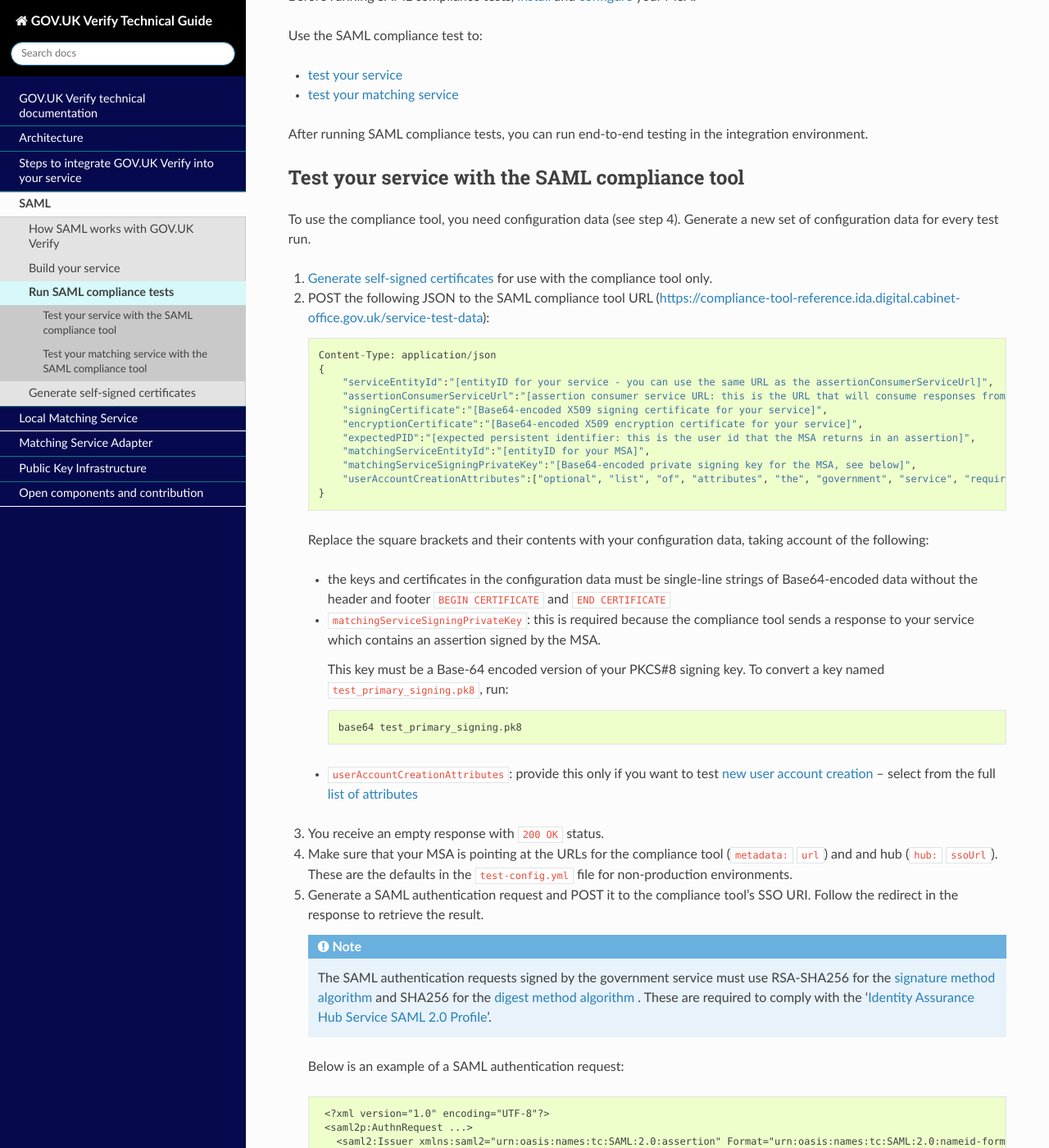
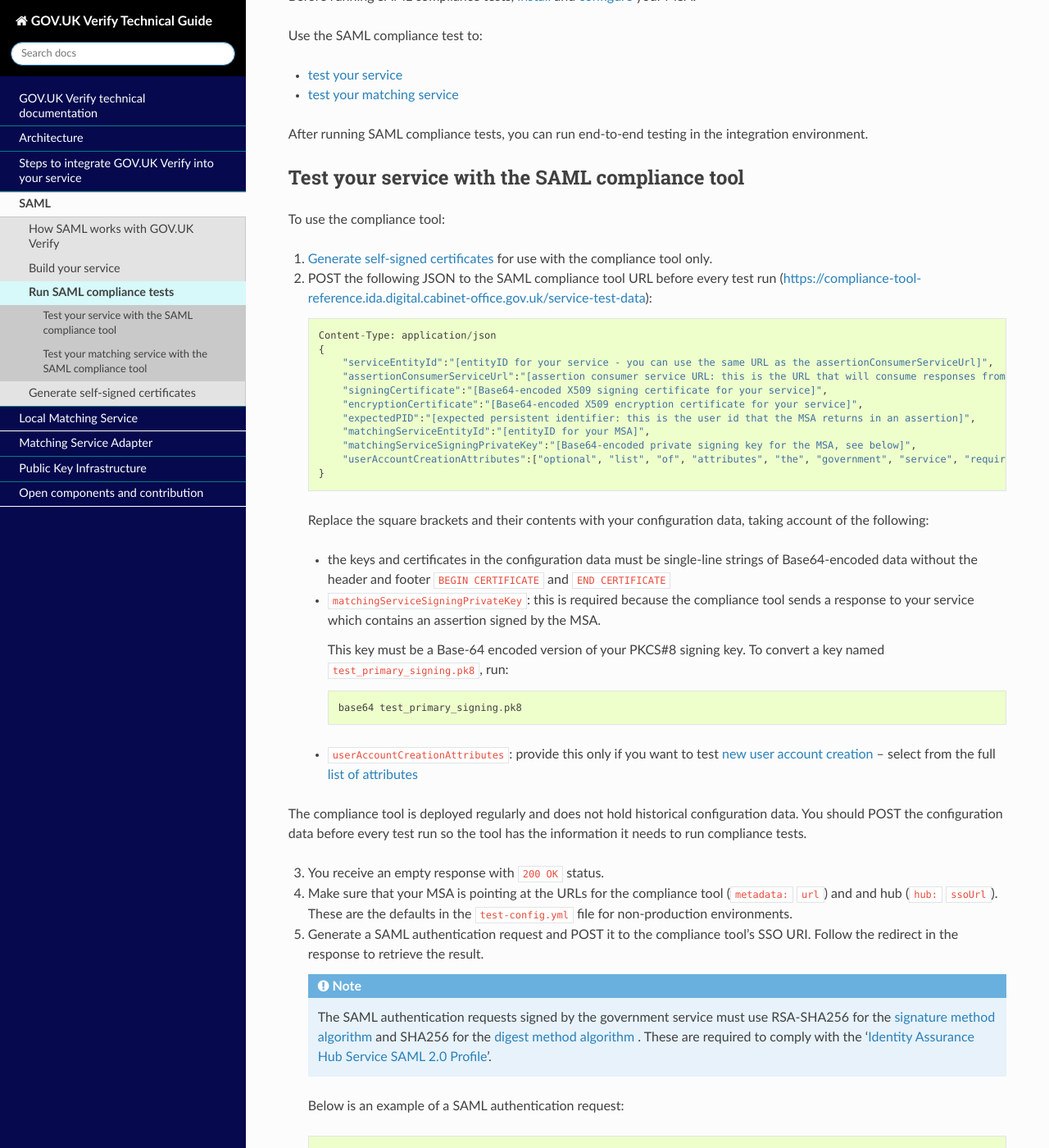
Before and after one commit to alphagov/rp-onboarding-tech-docs, a Sphinx documentation site: the page built from source/pages/saml/samlComplianceTool.rst, in a window 1280 px wide and 1400 px high, scrolled down 556 px. Shown: the whole window at 82% size. Built offline with Sphinx 7.4.7 and the Read the Docs theme 2.0.0, drawn with Linux system fonts in a browser that asks for light colours; nearby versions of some CDN libraries; pages that are not in the unit, such as notebooks, are missing from menus; comment, search, counter and statistics services are not loaded.

Commit message:
BAU: Advise POSTing config data each test run
Compliance tool is deployed each day. Docs did not explain that connecting services should run config before every test run in order for tests to work.

Suggested by: @andy-paine

```diff
--- a/source/pages/saml/samlComplianceTool.rst
+++ b/source/pages/saml/samlComplianceTool.rst
@@ -30,14 +30,14 @@
 Test your service with the SAML compliance tool
 -----------------------------------------------------------------
 
-To use the compliance tool, you need configuration data (see step 4). Generate a new set of configuration data for every test run.
+To use the compliance tool:
 
 
 .. _samlCTselfsigncert:
 
 1. :ref:`Generate self-signed certificates <generateSelfSignedCertificates>` for use with the compliance tool only.
 
-2. POST the following JSON to the SAML compliance tool URL (`https://compliance-tool-reference.ida.digital.cabinet-office.gov.uk/service-test-data <https://compliance-tool-reference.ida.digital.cabinet-office.gov.uk/service-test-data>`_)::
+2. POST the following JSON to the SAML compliance tool URL before every test run (`https://compliance-tool-reference.ida.digital.cabinet-office.gov.uk/service-test-data <https://compliance-tool-reference.ida.digital.cabinet-office.gov.uk/service-test-data>`_)::
 
 
     Content-Type: application/json
@@ -66,6 +66,8 @@
 
 
   * ``userAccountCreationAttributes``: provide this only if you want to test :ref:`new user account creation <ms_cua>` – select from the full :ref:`list of attributes <list_cua_attributes>`
+
+The compliance tool is deployed regularly and does not hold historical configuration data. You should POST the configuration data before every test run so the tool has the information it needs to run compliance tests.
 
 3. You receive an empty response with ``200 OK`` status.
 
```
